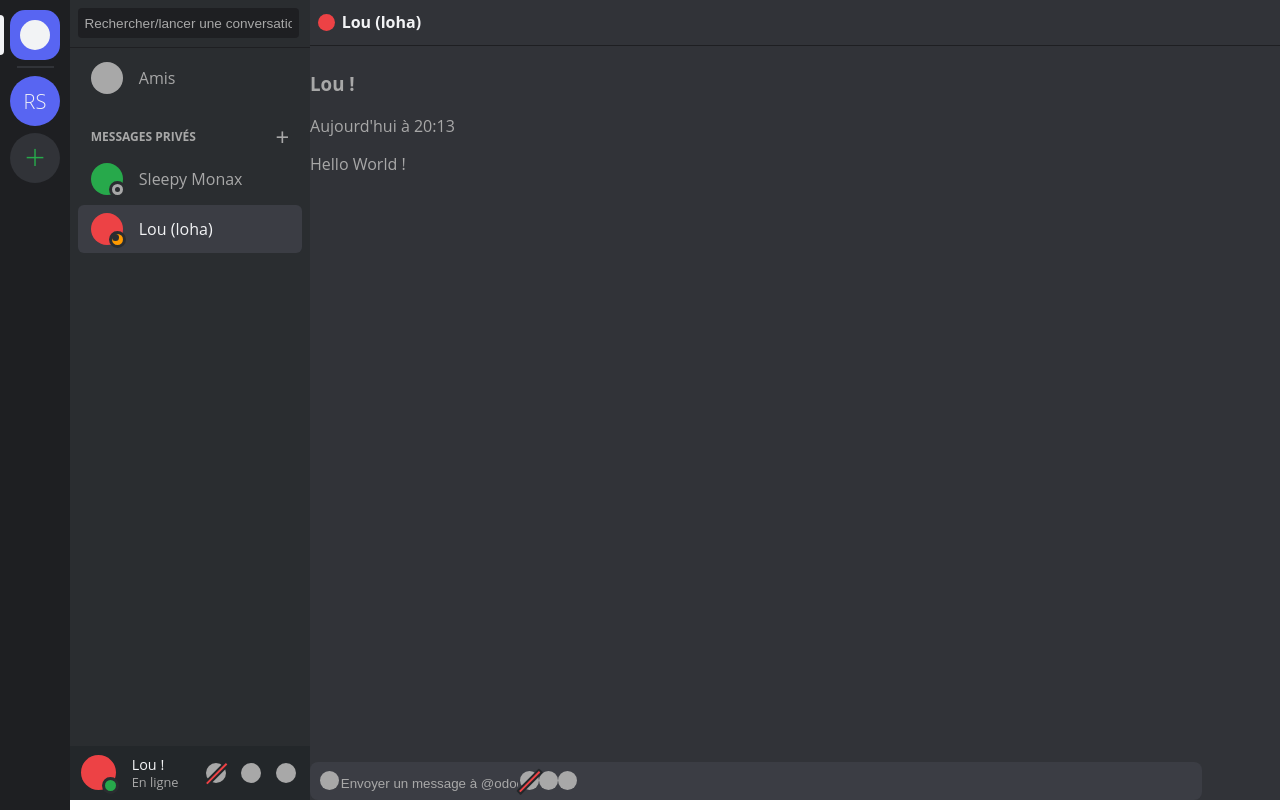
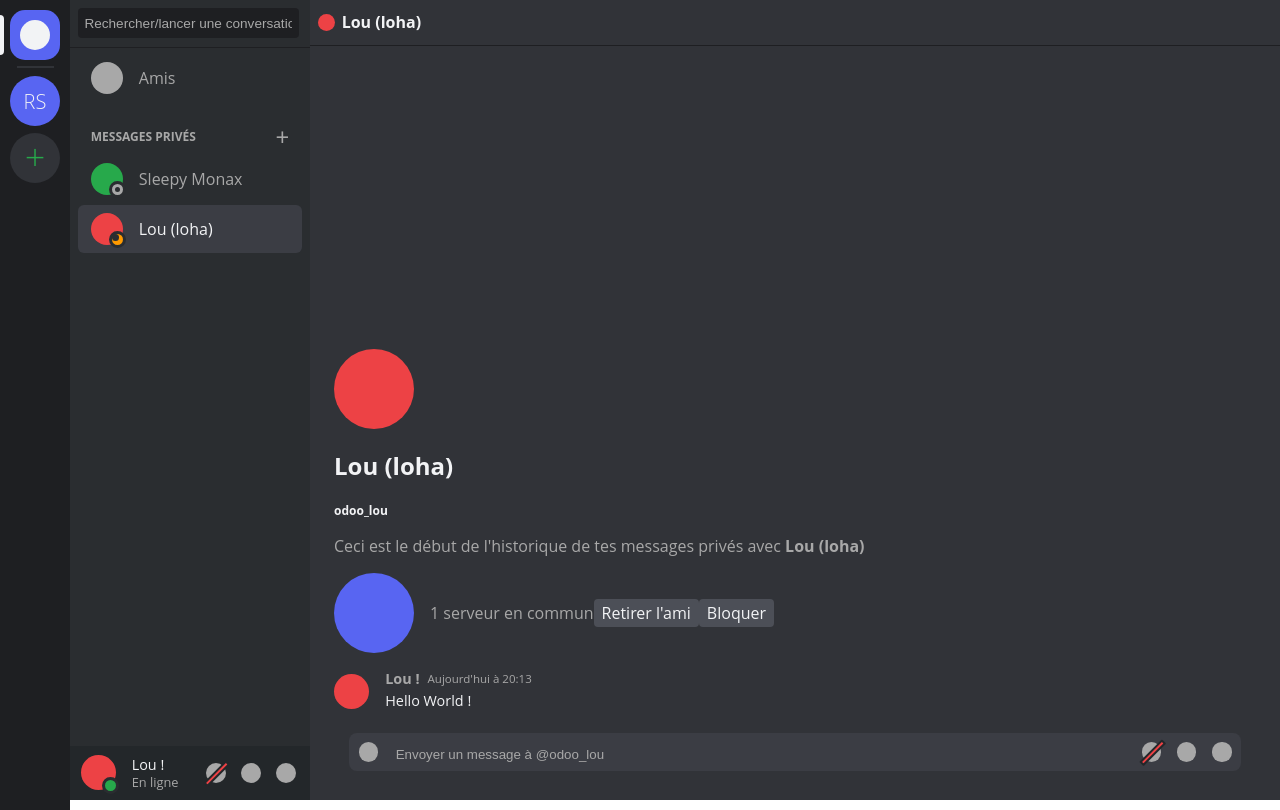
Before and after one commit to Louciole/disclone, a plain HTML site: page public/index.html in a window 1280 px wide. Both pictures are taken after a click on the element "Lou (loha)". Drawn offline with Linux system fonts and the light colour scheme; a web font is replaced by a local one.

Commit message:
🛍️ blur on friends menu, simple messages, welcome in chat message, better message input

```diff
--- a/public/friends.html
+++ b/public/friends.html
@@ -11,17 +11,22 @@
         </div>
     </div>
     <div class="group">
+        <div class="backdrop-bidule"></div>
         <div class="grey circle"></div>
         <hr>
-        <div class="grey circle"></div>
+        <div class="grey circle" style="margin-right: 0.8rem;"></div>
         <div class="grey circle"></div>
     </div>
 </div>
 <div class="friends-block">
-    <div class="circle grey input-icon"></div>
-    <label>
-        <input type="text" placeholder="Rechercher">
-    </label>
+    <div class="search">
+        <label style="width: 100%;">
+            <input type="text" placeholder="Rechercher">
+        </label>
+        <div class="icon">
+            <div class="circle grey input-icon"></div>
+        </div>
+    </div>
     <h2>EN LIGNE ─ 0</h2>
     <div class="scrollable">
 
--- a/public/loha.html
+++ b/public/loha.html
@@ -2,7 +2,9 @@
     <div class="title"><div class="circle red"></div>Lou (loha)</div>
 </div>
 <div class="scrollable">
-    <div class="message-group">
+        <div class="message-group">
+        <div class="pfp red">
+        </div>
         <div class="message">
             <div class="sender">
                 <h3>Lou !</h3>
@@ -14,12 +16,26 @@
             </div>
         </div>
     </div>
+    <div id="welcome-message">
+        <div class="pfp red">
+        </div>
+        <h1>Lou (loha)</h1>
+        <h2>odoo_lou</h2>
+        <p>Ceci est le début de l'historique de tes messages privés avec <b>Lou (loha)</b></p>
+        <div class="inline">
+            <div class="pfp blue"></div>
+            <p>1 serveur en commun</p>
+            <div class="point"></div>
+            <div class="btn gray2">Retirer l'ami</div>
+            <div class="btn gray2">Bloquer</div>
+        </div>
+    </div>
 </div>
 <div class="chat-input">
     <div class="icon-wrapper">
         <div class="icon"></div>
     </div>
-    <label>
+    <label style="flex: 1;">
         <input type="text" placeholder="Envoyer un message à @odoo_lou">
     </label>
 
--- a/public/style.css
+++ b/public/style.css
@@ -7,6 +7,7 @@ html{
     --bg4: #1E1F22;
     --text: #F2F3F5;
     --text2: #a8a8a8;
+    --text2bis: #4c4f57;
     --text3: #3b3d44;
     --green: #27a94b;
     --red: #ED4245;
@@ -36,6 +37,7 @@ body{
     flex-direction: column;
     color: var(--text2);
     flex: 1;
+    align-items: center;
 }
 
 #main-selector{
@@ -155,6 +157,10 @@ body{
 
 .grey{
     background: var(--text2);
+}
+
+.gray2{
+    background: var(--text2bis);
 }
 
 .tooltip {
@@ -746,6 +752,7 @@ body{
     padding: 0.2rem 0.5rem;
     border-radius: 4px;
     cursor: pointer;
+    color: var(--text);
 }
 
 .inline-thingy{
@@ -761,10 +768,14 @@ body{
     overflow: hidden;
 }
 
+.friends-block{
+    width: 92%;
+}
+
 .friends-block input{
     width: 100%;
     background: var(--bg4);
-    border-radius: 5px;
+    border-radius: 5px 0 0 5px;
     height: 1.2rem;
     padding: 0.4rem;
     border: none;
@@ -787,6 +798,9 @@ body{
     padding: 0.6rem;
     border-radius: 8px;
     display: flex;
+    margin-bottom: 1.8rem;
+    margin-top: 1.2rem;
+    gap: 1rem;
 }
 
 .chat-input input{
@@ -811,3 +825,103 @@ body{
     background: var(--text2);
     border-radius: 50%;
 }
+
+.message-group{
+    display: flex;
+}
+
+.message-group .pfp{
+    height: 2.2rem;
+    margin: 0.3rem 1rem;
+}
+
+.message{
+    display: flex;
+    flex-direction: column;
+    flex: 1;
+}
+
+.message:hover{
+    background: var(--bg2);
+}
+
+.sender{
+    display: flex;
+    align-items: center;
+    gap: 0.5rem;
+}
+
+.sender h3{
+    margin: 0;
+    font-size: 0.9rem;
+}
+
+.sender p{
+    font-size: 0.72rem;
+    margin: 0;
+}
+
+.message .content{
+    margin: 0;
+}
+
+.message .content p{
+    margin: 0.2rem 0;
+    font-size: 0.9rem;
+    color: var(--text);
+}
+
+.search{
+    display: flex;
+    justify-content: space-between;
+}
+
+.search .icon{
+    background: var(--bg4);
+    border-radius: 0 5px 5px 0;
+    height: 1.2rem;
+    display: flex;
+    padding: 0.4rem;
+    width: 1.4rem;
+    justify-content: center;
+    cursor: text;
+}
+
+.backdrop-bidule{
+    width: 0.5rem;
+    height: 2rem;
+    background: linear-gradient(90deg, rgba(255,255,255,0) 0%, var(--bg) 100%);
+    position: relative;
+    backdrop-filter: blur(1px);
+    right: 0.5rem;
+}
+
+.search input:focus{
+    outline: none;
+}
+
+#welcome-message .pfp{
+    height: 5rem;
+}
+
+.inline{
+    display: flex;
+    align-items: center;
+}
+
+#content .scrollable{
+    display: flex;
+    flex-direction: column-reverse;
+}
+
+#welcome-message {
+    margin: 1rem;
+}
+
+#welcome-message h1{
+    color: var(--text);
+}
+
+#welcome-message h2{
+    color: var(--text);
+}
```
